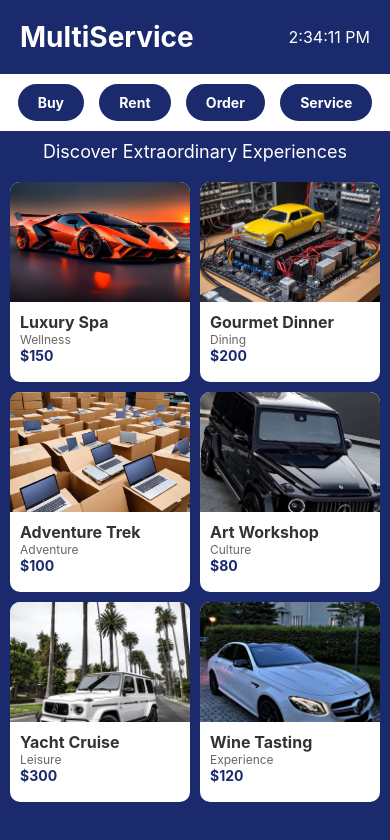
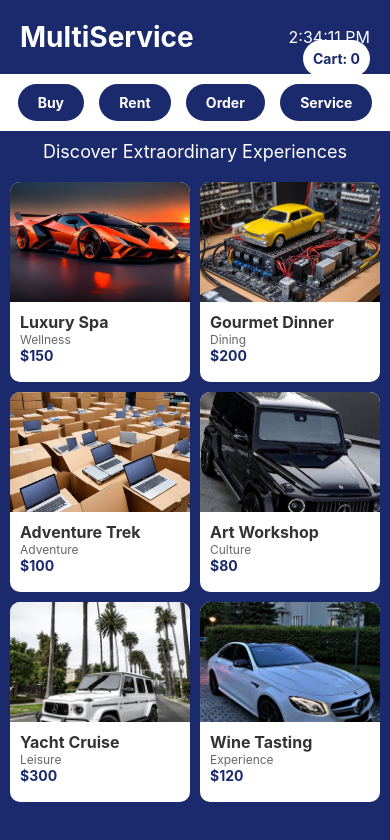
Before and after one commit to kappyrw/all-in-one, a React Native app: screen /Cart in a window 390 px wide. Shown: the top 840 px of the page. Built offline with nearby package versions, Linux system fonts and the light colour scheme.

Commit message:
I have added the cart screen where the user is able to add the products in it

```diff
--- a/package.json
+++ b/package.json
@@ -15,8 +15,9 @@
     "@react-native-picker/picker": "^2.7.7",
     "@react-navigation/bottom-tabs": "^6.6.1",
     "@react-navigation/elements": "^1.3.30",
-    "@react-navigation/native": "^6.1.17",
+    "@react-navigation/native": "^6.1.18",
     "@react-navigation/native-stack": "^6.9.13",
+    "@react-navigation/stack": "^6.4.1",
     "cross-spawn": "^7.0.3",
     "expo": "~49.0.5",
     "expo-image-picker": "^15.0.7",
--- a/src/navigation/AppNavigator.js
+++ b/src/navigation/AppNavigator.js
@@ -12,6 +12,7 @@ import HomeScreen from "../screens/HomeScreen";
 import ProductListingScreen from "../screens/ProductListingScreen";
 import OrderScreen from "../screens/OrderScreen";
 import ServiceScreen from "../screens/ServiceScreen";
+import CartScreen from "../screens/CartScreen";
 
 
 
@@ -30,6 +31,7 @@ const AppNavigator = () => {
 				<Stack.Screen name="ProductDetailScreen" component={ProductDetailScreen} />
 				<Stack.Screen name="OrderScreen" component={OrderScreen} />
 				<Stack.Screen name="ServiceScreen" component={ServiceScreen} />
+				<Stack.Screen name="CartScreen" component={CartScreen} />
 
 
 			</Stack.Navigator>
--- /dev/null
+++ b/src/screens/CartScreen.js
@@ -0,0 +1,168 @@
+import React from 'react';
+import { View, Text, FlatList, StyleSheet, TouchableOpacity, Image } from 'react-native';
+
+const CartScreen = ({ route, navigation }) => {
+  const { cart } = route.params;
+
+  const renderItem = ({ item }) => (
+    <View style={styles.cartItem}>
+      <Image source={item.image} style={styles.itemImage} />
+      <View style={styles.itemDetails}>
+        <Text style={styles.itemName}>{item.name}</Text>
+        <Text style={styles.itemCategory}>{item.category}</Text>
+      </View>
+      <Text style={styles.itemPrice}>{item.price}</Text>
+    </View>
+  );
+
+  const getTotalPrice = () => {
+    return cart.reduce((total, item) => total + parseFloat(item.price.replace('$', '')), 0).toFixed(2);
+  };
+
+  const handleCheckout = () => {
+    navigation.navigate('SignInScreen', { cart: cart });
+  };
+
+  return (
+    <View style={styles.container}>
+      <Text style={styles.title}>Your Cart</Text>
+      {cart.length > 0 ? (
+        <>
+          <FlatList
+            data={cart}
+            renderItem={renderItem}
+            keyExtractor={item => item.id}
+            style={styles.cartList}
+          />
+          <View style={styles.totalContainer}>
+            <Text style={styles.totalText}>Total: ${getTotalPrice()}</Text>
+          </View>
+          <TouchableOpacity style={styles.checkoutButton} onPress={handleCheckout}>
+            <Text style={styles.checkoutButtonText}>Proceed to Checkout</Text>
+          </TouchableOpacity>
+        </>
+      ) : (
+        <View style={styles.emptyCartContainer}>
+          <Text style={styles.emptyCartText}>Your cart is empty</Text>
+          <TouchableOpacity
+            style={styles.continueShoppingButton}
+            onPress={() => navigation.goBack()}
+          >
+            <Text style={styles.continueShoppingText}>Continue Shopping</Text>
+          </TouchableOpacity>
+        </View>
+      )}
+    </View>
+  );
+};
+
+const styles = StyleSheet.create({
+  container: {
+    flex: 1,
+    padding: 20,
+    backgroundColor: '#f0f0f0',
+  },
+  title: {
+    fontSize: 28,
+    fontWeight: 'bold',
+    color: '#1a2a6c',
+    marginBottom: 20,
+    textAlign: 'center',
+  },
+  cartList: {
+    flex: 1,
+  },
+  cartItem: {
+    flexDirection: 'row',
+    justifyContent: 'space-between',
+    alignItems: 'center',
+    padding: 15,
+    marginBottom: 15,
+    backgroundColor: '#fff',
+    borderRadius: 10,
+    shadowColor: '#000',
+    shadowOffset: { width: 0, height: 2 },
+    shadowOpacity: 0.1,
+    shadowRadius: 4,
+    elevation: 3,
+  },
+  itemImage: {
+    width: 60,
+    height: 60,
+    borderRadius: 30,
+  },
+  itemDetails: {
+    flex: 1,
+    marginLeft: 15,
+  },
+  itemName: {
+    fontSize: 18,
+    fontWeight: 'bold',
+    color: '#1a2a6c',
+  },
+  itemCategory: {
+    fontSize: 14,
+    color: '#666',
+  },
+  itemPrice: {
+    fontSize: 18,
+    fontWeight: 'bold',
+    color: '#4a69bd',
+  },
+  totalContainer: {
+    marginTop: 20,
+    padding: 15,
+    backgroundColor: '#fff',
+    borderRadius: 10,
+    shadowColor: '#000',
+    shadowOffset: { width: 0, height: 2 },
+    shadowOpacity: 0.1,
+    shadowRadius: 4,
+    elevation: 3,
+  },
+  totalText: {
+    fontSize: 22,
+    fontWeight: 'bold',
+    textAlign: 'right',
+    color: '#1a2a6c',
+  },
+  checkoutButton: {
+    backgroundColor: '#4a69bd',
+    padding: 18,
+    borderRadius: 10,
+    marginTop: 20,
+    alignItems: 'center',
+    shadowColor: '#000',
+    shadowOffset: { width: 0, height: 2 },
+    shadowOpacity: 0.1,
+    shadowRadius: 4,
+    elevation: 3,
+  },
+  checkoutButtonText: {
+    color: '#fff',
+    fontSize: 20,
+    fontWeight: 'bold',
+  },
+  emptyCartContainer: {
+    flex: 1,
+    justifyContent: 'center',
+    alignItems: 'center',
+  },
+  emptyCartText: {
+    fontSize: 20,
+    color: '#666',
+    marginBottom: 20,
+  },
+  continueShoppingButton: {
+    backgroundColor: '#1a2a6c',
+    padding: 15,
+    borderRadius: 10,
+  },
+  continueShoppingText: {
+    color: '#fff',
+    fontSize: 18,
+    fontWeight: 'bold',
+  },
+});
+
+export default CartScreen;
--- a/src/screens/HomeScreen.js
+++ b/src/screens/HomeScreen.js
@@ -24,6 +24,7 @@ const initialServices = [
 const HomeScreen = ({ navigation }) => {
   const [currentTime, setCurrentTime] = useState(new Date().toLocaleTimeString());
   const [selectedService, setSelectedService] = useState(null);
+  const [cart, setCart] = useState([]);
 
   useEffect(() => {
     const timerID = setInterval(() => {
@@ -32,6 +33,15 @@ const HomeScreen = ({ navigation }) => {
 
     return () => clearInterval(timerID);
   }, []);
+
+  const addToCart = (service) => {
+    setCart([...cart, service]);
+    alert(`${service.name} added to cart!`);
+  };
+
+  const navigateToCart = () => {
+    navigation.navigate("CartScreen", { cart: cart });
+  };
 
   const renderService = (item) => {
     return (
@@ -78,14 +88,29 @@ const HomeScreen = ({ navigation }) => {
         <View style={styles.detailsContainer}>
           <Text style={styles.detailsTitle}>{selectedService.name}</Text>
           <Text style={styles.detailsDescription}>{selectedService.description}</Text>
-          <TouchableOpacity
-            style={styles.orderButton}
-            onPress={() => navigation.navigate("WelcomeScreen", { productName: selectedService.name })}
-          >
-            <Text style={styles.orderButtonText}>Order</Text>
-          </TouchableOpacity>
+          <View style={styles.buttonContainer}>
+            <TouchableOpacity
+              style={styles.actionButton}
+              onPress={() => navigation.navigate("WelcomeScreen", { productName: selectedService.name })}
+            >
+              <Text style={styles.actionButtonText}>Order</Text>
+            </TouchableOpacity>
+            <TouchableOpacity
+              style={styles.actionButton}
+              onPress={() => addToCart(selectedService)}
+            >
+              <Text style={styles.actionButtonText}>Add to Cart</Text>
+            </TouchableOpacity>
+          </View>
         </View>
       )}
+
+      <TouchableOpacity
+        style={styles.cartIndicator}
+        onPress={navigateToCart}
+      >
+        <Text style={styles.cartIndicatorText}>Cart: {cart.length}</Text>
+      </TouchableOpacity>
 
     </SafeAreaView>
   );
@@ -186,25 +211,34 @@ const styles = StyleSheet.create({
     color: '#333',
     marginBottom: 15,
   },
-  orderButton: {
+  buttonContainer: {
+    flexDirection: 'row',
+    justifyContent: 'space-between',
+  },
+  actionButton: {
     backgroundColor: '#1a2a6c',
     padding: 10,
     borderRadius: 5,
+    flex: 1,
+    marginHorizontal: 5,
     alignItems: 'center',
   },
-  orderButtonText: {
+  actionButtonText: {
     color: '#fff',
     fontSize: 18,
     fontWeight: 'bold',
   },
-  footer: {
-    padding: 20,
+  cartIndicator: {
+    position: 'absolute',
+    top: 40,
+    right: 20,
     backgroundColor: '#fff',
+    padding: 10,
+    borderRadius: 20,
   },
-  footerText: {
+  cartIndicatorText: {
     color: '#1a2a6c',
-    fontSize: 16,
-    marginBottom: 5,
+    fontWeight: 'bold',
   },
 });
 
```
Also changed, not shown: 1 other file (tests, documents, lock files or other folders).
